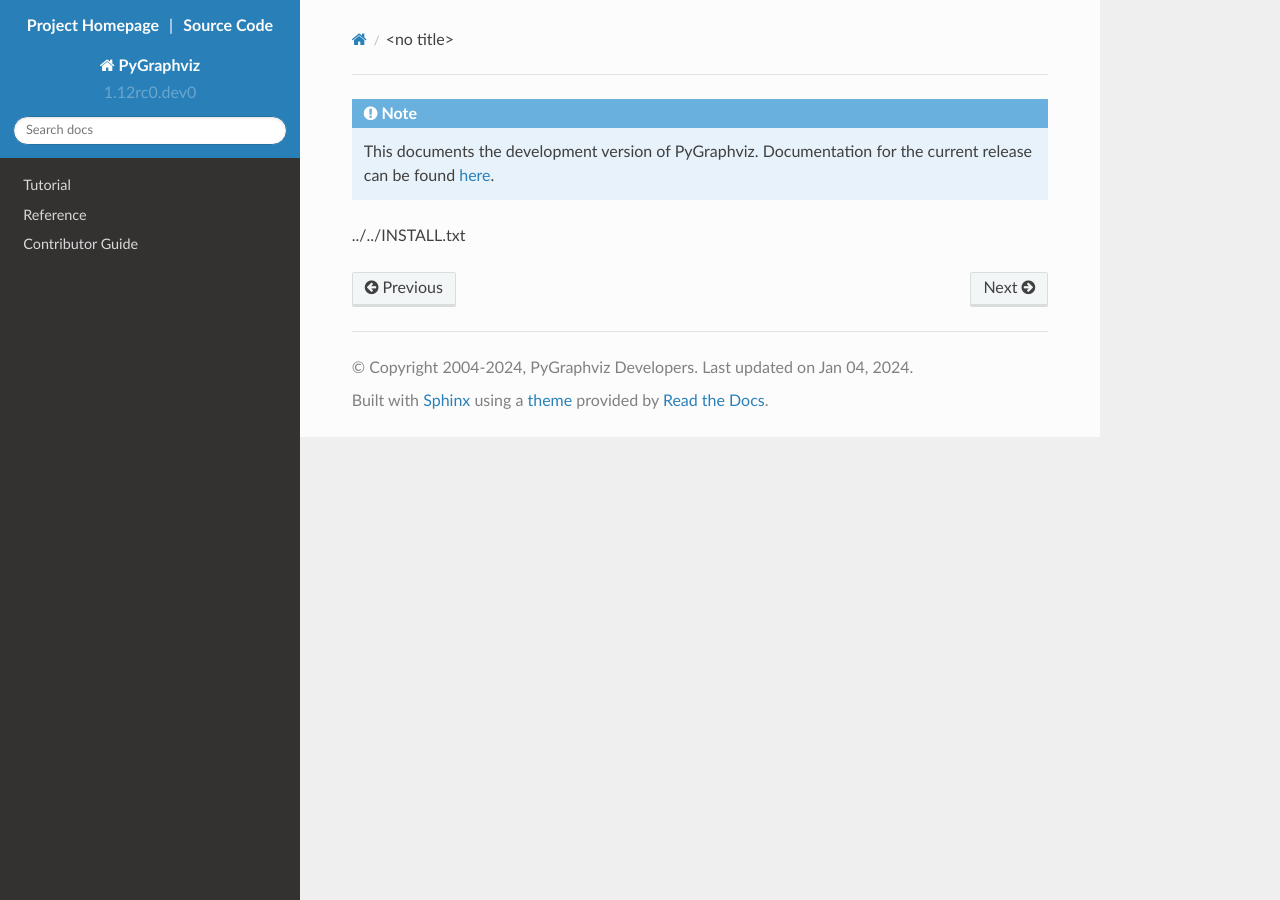
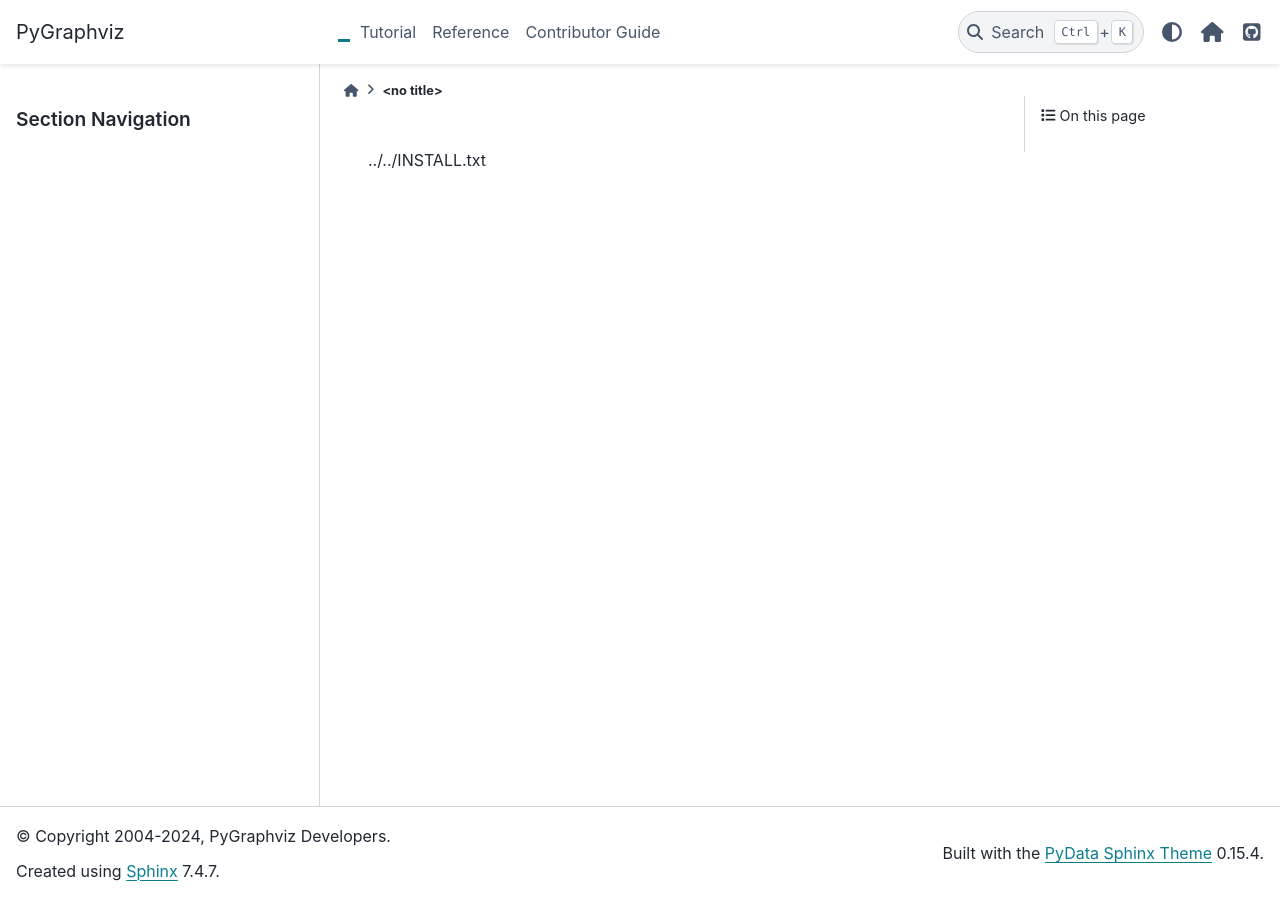
Before and after one commit to pygraphviz/pygraphviz, a Sphinx documentation site: the page built from doc/source/install.rst, in a window 1280 px wide. Built offline with Sphinx 7.4.7 and the PyData theme 0.15.4, drawn with Linux system fonts in a browser that asks for light colours; formulas are drawn with MathJax 3; pages that are not in the unit, such as notebooks, are missing from menus.

Commit message:
Use pydata-sphinx-theme (#494)

```diff
--- a/doc/source/_templates/dev_banner.html
+++ /dev/null
@@ -1,5 +0,0 @@
-{# Creates a banner at the top of the page for development versions. #}
-<div class="admonition note">
-<p class="admonition-title">Note</p>
-  <p>This documents the development version of PyGraphviz. Documentation for the current release can be found <a href="https://pygraphviz.github.io/documentation/stable/">here</a>.</p>
-</div>
--- a/doc/source/_templates/eol_banner.html
+++ /dev/null
@@ -1,5 +0,0 @@
-{# Creates a banner at the top of the page for EOL versions. #}
-<div class="admonition note">
-<p class="admonition-title">Note</p>
-  <p>This documents an unmaintained version of PyGraphviz. Please upgrade to a maintained version and see <a href="https://pygraphviz.github.io/documentation/stable/">the current PyGraphviz documentation</a>.</p>
-</div>
--- a/doc/source/_templates/layout.html
+++ /dev/null
@@ -1,10 +0,0 @@
-{% extends "!layout.html" %}
-{% block sidebartitle %}
-    <a href="https://pygraphviz.github.io/">Project Homepage</a> |
-    <a href="https://github.com/pygraphviz/pygraphviz">Source Code</a>
-    {{ super() }}
-{% endblock %}
-{% block document %}
-    {% include "dev_banner.html" %}
-    {{ super() }}
-{% endblock %}
--- a/doc/source/conf.py
+++ b/doc/source/conf.py
@@ -1,5 +1,4 @@
 from datetime import date
-import sphinx_rtd_theme
 from warnings import filterwarnings
 
 filterwarnings(
@@ -24,18 +23,6 @@ extensions = [
     "sphinx_gallery.gen_gallery",
     "numpydoc",
 ]
-
-# Add any paths that contain templates here, relative to this directory.
-templates_path = ["_templates"]
-
-# The suffix of source filenames.
-source_suffix = ".rst"
-
-# The encoding of source files.
-source_encoding = "utf-8"
-
-# The master toctree document.
-master_doc = "index"
 
 # General substitutions.
 project = "PyGraphviz"
@@ -67,17 +54,9 @@ release = version
 # Else, today_fmt is used as the format for a strftime call.
 # today_fmt = '%B %d, %Y'
 
-# List of documents that shouldn't be included in the build.
-unused_docs = []
-
-# If true, '()' will be appended to :func: etc. cross-reference text.
-# add_function_parentheses = True
-
 # If true, the current module name will be prepended to all description
 # unit titles (such as .. function::).
 add_module_names = False
-
-show_authors = True
 
 # The name of the Pygments (syntax highlighting) style to use.
 pygments_style = "sphinx"
@@ -86,12 +65,26 @@ pygments_style = "sphinx"
 # Options for HTML output
 # -----------------------
 
-html_theme = "sphinx_rtd_theme"
-html_theme_path = [sphinx_rtd_theme.get_html_theme_path()]
-
+html_baseurl = "https://pygraphviz.github.io/documentation/stable"
+html_theme = "pydata_sphinx_theme"
 html_theme_options = {
-    "canonical_url": "https://pygraphviz.github.io/documentation/stable",
     "navigation_depth": 3,
+    "icon_links": [
+        {
+            "name": "Home Page",
+            "url": "https://pygraphviz.github.io/",
+            "icon": "fas fa-home",
+        },
+        {
+            "name": "GitHub",
+            "url": "https://github.com/pygraphviz/pygraphviz",
+            "icon": "fab fa-github-square",
+        },
+    ],
+    "logo": {
+        "text": "PyGraphviz",
+    },
+    "show_prev_next": False,
 }
 
 # The style sheet to use for HTML and HTML Help pages. A file of that name
```
Also changed, not shown: doc/source/index.rst (+32 -5 lines), 1 other file.
